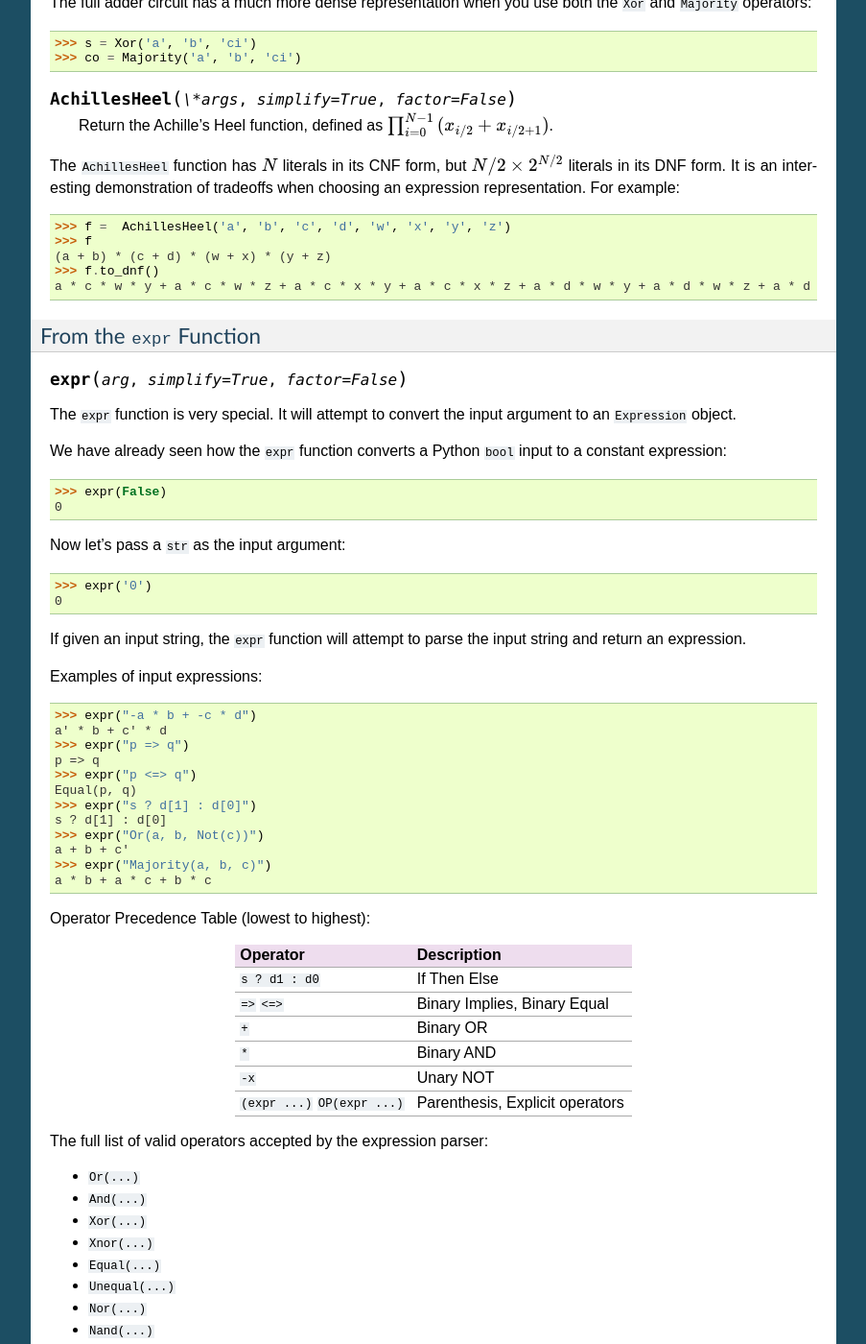
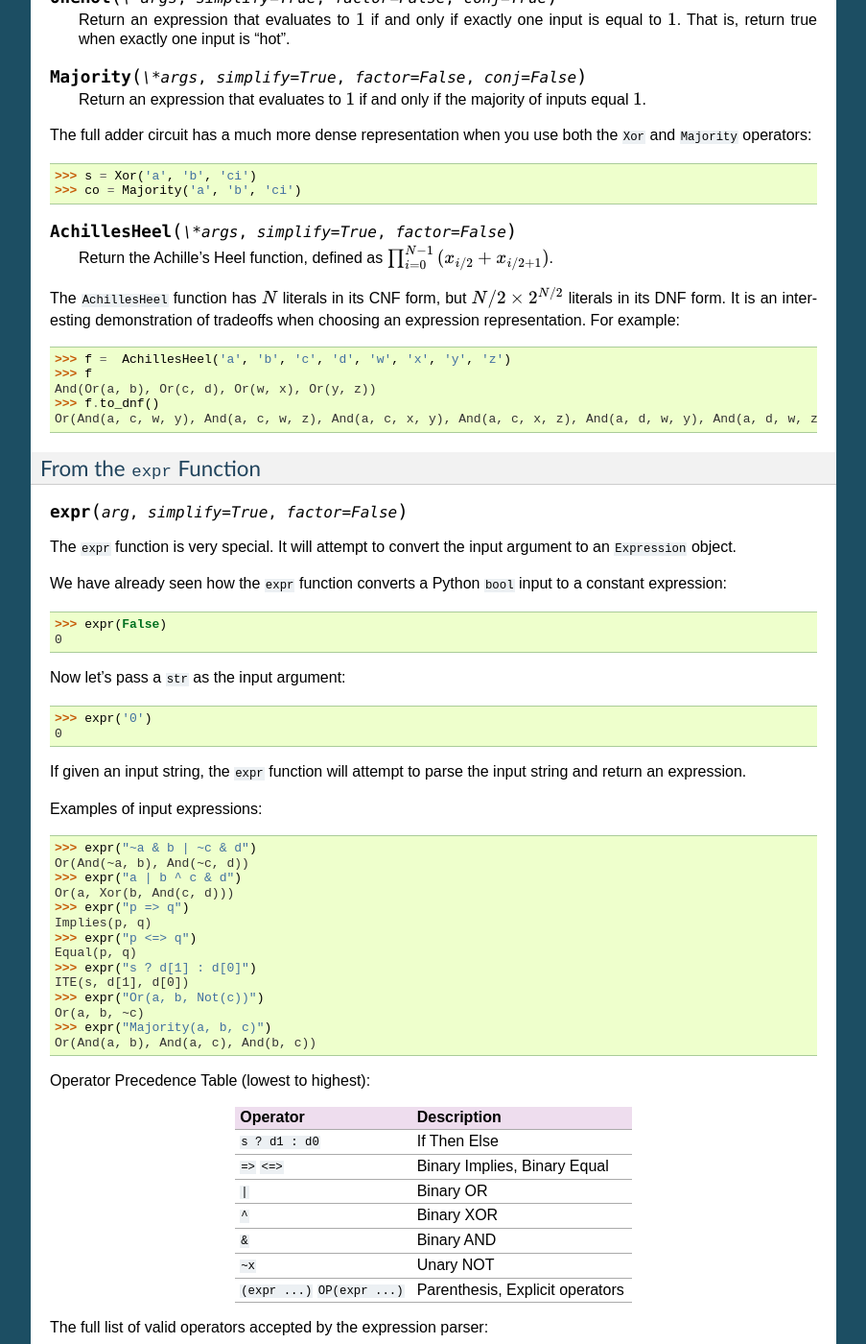
Before and after one commit to cjdrake/pyeda, a Sphinx documentation site: the page built from doc/source/expr.rst, in a window 1280 px wide and 1400 px high, scrolled down 6747 px. Shown: the whole window at 96% size, without its empty margins (198-1101 px from the left). Built offline with Sphinx 7.4.7, drawn with Linux system fonts in a browser that asks for light colours; some of the changed text lies outside the part shown.

Commit message:
Update documentation for 0.19

```diff
--- a/doc/source/boolalg.rst
+++ b/doc/source/boolalg.rst
@@ -475,7 +475,7 @@ so we will normally shorten that statement to just
 ::
 
    >>> truthtable2expr(f)
-   x[0] * x[1] * x[2]
+   And(x[0], x[1], x[2])
 
 Let's define another game with a slightly more interesting rule:
 "you win if the majority of flips come up heads".
@@ -511,7 +511,7 @@ You can express it as a truth table::
 or as an expression::
 
    >>> truthtable2expr(f)
-   x[0]' * x[1] * x[2] + x[0] * x[1]' * x[2] + x[0] * x[1] * x[2]' + x[0] * x[1] * x[2]
+   Or(And(~x[0], x[1], x[2]), And(x[0], ~x[1], x[2]), And(x[0], x[1], ~x[2]), And(x[0], x[1], x[2]))
 
 PyEDA Variable/Function Base Classes
 ====================================
--- a/doc/source/expr.rst
+++ b/doc/source/expr.rst
@@ -81,9 +81,9 @@ For example, here is a sneak peak of Shannon expansions::
 
    >>> a, b = map(exprvar, 'ab')
    >>> zero.expand([a, b], conj=True)
-   (a + b) * (a + b') * (a' + b) * (a' + b')
+   And(Or(a, b), Or(a, ~b), Or(~a, b), Or(~a, ~b))
    >>> one.expand([a, b])
-   a' * b' + a' * b + a * b' + a * b
+   Or(And(~a, ~b), And(~a, b), And(a, ~b), And(a, b))
 
 Expression Literals
 ===================
@@ -184,15 +184,15 @@ apply Python's ``-`` unary negate operator.
 For example, let's create a variable and its complement::
 
    >>> a = exprvar('a')
-   >>> -a
-   a'
-   >>> type(-a)
+   >>> ~a
+   ~a
+   >>> type(~a)
    pyeda.boolalg.expr.ExprComplement
 
 All complements created from the same variable instance are not just identical,
 they all refer to the same object::
 
-   >>> id(-a) == id(-a)
+   >>> id(~a) == id(~a)
    True
 
 Constructing Expressions
@@ -208,18 +208,24 @@ we will learn how to construct more interesting expressions.
 From Constants, Variables, and Python Operators
 -----------------------------------------------
 
-PyEDA overloads Python's ``-``, ``+`` and ``*`` operators with NOT, OR, and AND,
-respectively.
+PyEDA overloads Python's ``~``, ``|``, ``^``, and ``&`` operators with
+NOT, OR, XOR, and AND, respectively.
 
-.. note:: `Sympy <http://sympy.org>`_ overloads ``~``, ``|``, and ``&``
-   for NOT, OR, and AND.
-   PyEDA uses these operators for bit vectors instead.
+.. note:: Version 0.18 of PyEDA used ``-``, ``+``, and ``*`` for
+   NOT, OR, and AND.
+   This is currently maintained for backwards-compatibility,
+   but will go away in some future release.
+   See `issue #53 <https://github.com/cjdrake/pyeda/issues/53>`_ for details.
 
 Let's jump in by creating a full adder::
 
    >>> a, b, ci = map(exprvar, "a b ci".split())
-   >>> s = -a * -b * ci + -a * b * -ci + a * -b * -ci + a * b * ci
-   >>> co = a * b + a * ci + b * ci
+   >>> s = ~a & ~b & ci | ~a & b & ~ci | a & ~b & ~ci | a & b & ci
+   >>> co = a & b | a & ci | b & ci
+
+Using XOR looks a lot nicer for the sum output::
+
+   >>> s = a ^ b ^ ci
 
 You can use the ``expr2truthtable`` function to do a quick check that the
 sum logic is correct::
@@ -274,13 +280,13 @@ and PyEDA will automatically parse and convert them to variables.
 For example, the following two statements are equivalent::
 
    >>> Not('a[0]')
-   a[0]'
+   ~a[0]
 
 and::
 
    >>> a0 = exprvar('a', 0)
    >>> Not(a0)
-   a[0]'
+   ~a[0]
 
 Primary Operators
 ^^^^^^^^^^^^^^^^^
@@ -332,6 +338,11 @@ primary operators.
 
    Return an expression that evaluates to :math:`1` if and only if the input
    parity is odd.
+
+The word **parity** in this context refers to whether the number of ones in the
+input is even (divisible by two).
+For example, the input string "0101" has *even* parity (2 ones),
+and the input string "0001" has *odd* parity (1 ones).
 
 The full adder circuit has a more dense representation when you
 use the ``Xor`` operator::
@@ -445,9 +456,9 @@ For example::
 
    >>> f =  AchillesHeel('a', 'b', 'c', 'd', 'w', 'x', 'y', 'z')
    >>> f
-   (a + b) * (c + d) * (w + x) * (y + z)
+   And(Or(a, b), Or(c, d), Or(w, x), Or(y, z))
    >>> f.to_dnf()
-   a * c * w * y + a * c * w * z + a * c * x * y + a * c * x * z + a * d * w * y + a * d * w * z + a * d * x * y + a * d * x * z + b * c * w * y + b * c * w * z + b * c * x * y + b * c * x * z + b * d * w * y + b * d * w * z + b * d * x * y + b * d * x * z
+   Or(And(a, c, w, y), And(a, c, w, z), And(a, c, x, y), And(a, c, x, z), And(a, d, w, y), And(a, d, w, z), And(a, d, x, y), And(a, d, x, z), And(b, c, w, y), And(b, c, w, z), And(b, c, x, y), And(b, c, x, z), And(b, d, w, y), And(b, d, w, z), And(b, d, x, y), And(b, d, x, z))
 
 From the ``expr`` Function
 --------------------------
@@ -473,18 +484,20 @@ string and return an expression.
 
 Examples of input expressions::
 
-   >>> expr("-a * b + -c * d")
-   a' * b + c' * d
+   >>> expr("~a & b | ~c & d")
+   Or(And(~a, b), And(~c, d))
+   >>> expr("a | b ^ c & d")
+   Or(a, Xor(b, And(c, d)))
    >>> expr("p => q")
-   p => q
+   Implies(p, q)
    >>> expr("p <=> q")
    Equal(p, q)
    >>> expr("s ? d[1] : d[0]")
-   s ? d[1] : d[0]
+   ITE(s, d[1], d[0])
    >>> expr("Or(a, b, Not(c))")
-   a + b + c'
+   Or(a, b, ~c)
    >>> expr("Majority(a, b, c)")
-   a * b + a * c + b * c
+   Or(And(a, b), And(a, c), And(b, c))
 
 Operator Precedence Table (lowest to highest):
 
@@ -496,11 +509,13 @@ Operator Precedence Table (lowest to highest):
 | ``=>``                               | Binary Implies,                       |
 | ``<=>``                              | Binary Equal                          |
 +--------------------------------------+---------------------------------------+
-| ``+``                                | Binary OR                             |
+| ``|``                                | Binary OR                             |
 +--------------------------------------+---------------------------------------+
-| ``*``                                | Binary AND                            |
+| ``^``                                | Binary XOR                            |
 +--------------------------------------+---------------------------------------+
-| ``-x``                               | Unary NOT                             |
+| ``&``                                | Binary AND                            |
++--------------------------------------+---------------------------------------+
+| ``~x``                               | Unary NOT                             |
 +--------------------------------------+---------------------------------------+
 | ``(expr ...)``                       | Parenthesis,                          |
 | ``OP(expr ...)``                     | Explicit operators                    |
@@ -534,7 +549,7 @@ Unsimplified
 An unsimplified expression consists of the following components:
 
 * Constants
-* Expressions that can *easily* be converted to constants (eg :math:`x + -x = 1`)
+* Expressions that can *easily* be converted to constants (eg :math:`x + x' = 1`)
 * Literals
 * Primary operators: ``Not``, ``Or``, ``And``
 * Secondary operators
@@ -546,7 +561,7 @@ The depth of the unsimplified expression is two::
 
    >>> f = Or('a', Or('b', 'c'), simplify=False)
    >>> f.args
-   frozenset({a, b + c})
+   (a, Or(b, c))
    >>> f.depth
    2
 
@@ -575,24 +590,24 @@ and all sub-expressions that can be easily converted to constants.
 All expressions constructed using overloaded operatiors are automatically
 simplified::
 
-   >>> a + 0
+   >>> a | 0
    a
-   >>> a + 1
+   >>> a | 1
    1
-   >>> a + b * -b
+   >>> a | b & ~b
    a
 
 Unsimplified expressions are not very useful,
 so the factory functions also simplify by default::
 
-   >>> Or(a, And(b, -b))
+   >>> Or(a, And(b, ~b))
    a
 
 To simplify an expression, use the ``simplify`` method::
 
    >>> f = Or(a, 0, simplify=False)
    >>> f
-   0 + a
+   Or(0, a)
    >>> g = f.simplify()
    >>> g
    a
@@ -620,21 +635,21 @@ and uses DeMorgan's transform to eliminate ``Not`` operators.
 You can factor all secondary operators::
 
    >>> Xor(a, b, c).factor()
-   a' * b' * c + a' * b * c' + a * b' * c' + a * b * c
+   Or(And(~a, ~b, c), And(~a, b, ~c), And(a, ~b, ~c), And(a, b, c))
    >>> Implies(p, q).factor()
-   p' + q
+   Or(~p, q)
    >>> Equal(a, b, c).factor()
-   a' * b' * c' + a * b * c
+   Or(And(~a, ~b, ~c), And(a, b, c))
    >>> ITE(s, a, b).factor()
-   a * s + b * s'
+   Or(And(b, Or(a, b, ~ci), Or(a, ~b, ci)), And(a, Or(And(~a, ~b, ci), And(~a, b, ~ci))))
 
 Factoring also eliminates all ``Not`` operators,
 by using DeMorgan's law::
 
-   >>> Not(a + b).factor()
-   a' * b'
-   >>> Not(a * b).factor()
-   a' + b'
+   >>> Not(a | b).factor()
+   And(~a, ~b)
+   >>> Not(a & b).factor()
+   Or(~a, ~b)
 
 Normal Form
 -----------
@@ -654,9 +669,9 @@ The preferred method for creating normal form expressions is to use the
 
    >>> f = Xor(a, Implies(b, c))
    >>> f.to_dnf()
-   a' * b' + a' * c + a * b * c'
+   Or(And(~a, ~b), And(~a, c), And(a, b, ~c))
    >>> f.to_cnf()
-   (a' + b) * (a' + c') * (a + b' + c)
+   And(Or(~a, b), Or(~a, ~c), Or(a, ~b, c))
 
 Canonical Normal Form
 ---------------------
@@ -675,9 +690,9 @@ Using the same function from the previous section as an example::
 
    >>> f = Xor(a, Implies(b, c))
    >>> f.to_cdnf()
-   a' * b' * c' + a' * b' * c + a' * b * c + a * b * c'
+   Or(And(~a, ~b, ~c), And(~a, ~b, c), And(~a, b, c), And(a, b, ~c))
    >>> f.to_ccnf()
-   (a + b' + c) * (a' + b + c) * (a' + b + c') * (a' + b' + c')
+   And(Or(a, ~b, c), Or(~a, b, c), Or(~a, b, ~c), Or(~a, ~b, ~c))
 
 Satisfiability
 ==============
@@ -732,7 +747,7 @@ To convert an expression to Tseitin's encoding, use the ``tseitin`` method::
    >>> f = Xor('a', Implies('b', 'c'))
    >>> tf = f.tseitin()
    >>> tf
-   (a + aux[0]') * (a' + aux[0] + b' + c) * (a' + aux[2]') * (a + aux[1]' + aux[2]) * (aux[0] + aux[2]) * (aux[0]' + b) * (aux[0]' + c') * (aux[1] + aux[2]') * (aux[1] + b) * (aux[1] + c') * (aux[1]' + b' + c)
+   And(Or(a, ~aux[0]), Or(~a, aux[0], ~b, c), Or(~a, ~aux[2]), Or(a, ~aux[1], aux[2]), Or(aux[0], aux[2]), Or(~aux[0], b), Or(~aux[0], ~c), Or(aux[1], ~aux[2]), Or(aux[1], b), Or(aux[1], ~c), Or(~aux[1], ~b, c))
 
 As you can see, Tseitin's encoding introduces several "auxiliary" variables
 into the expression.
@@ -742,7 +757,7 @@ parameter::
 
    >>> f = Xor('a', Implies('b', 'c'))
    >>> f.tseitin(auxvarname='z')
-   (a + z[0]') * (a' + b' + c + z[0]) * (a' + z[2]') * (z[1] + z[2]') * (a + z[1]' + z[2]) * (b + z[1]) * (c' + z[1]) * (b' + c + z[1]') * (b + z[0]') * (c' + z[0]') * (z[0] + z[2])
+   And(Or(a, ~z[0]), Or(~a, ~b, c, z[0]), Or(~a, ~z[2]), Or(a, ~z[1], z[2]), Or(b, z[1]), Or(~b, c, ~z[1]), Or(b, ~z[0]), Or(~c, ~z[0]), Or(~c, z[1]), Or(z[0], z[2]), Or(z[1], ~z[2]))
 
 You will see the auxiliary variables in the satisfying points::
 
--- a/doc/source/queens.rst
+++ b/doc/source/queens.rst
@@ -109,7 +109,7 @@ because all constraints must simultaneously be valid.
 
 ::
 
-   >>> S = R * C * DLR * DRL
+   >>> S = R & C & DLR & DRL
 
 Verify the formula is in CNF form, and show how large it is::
 
--- a/doc/source/sudoku.rst
+++ b/doc/source/sudoku.rst
@@ -125,12 +125,12 @@ and at least one must be true".
 ::
 
    >>> f
-   (a' + b') * (a' + c') * (b' + c') * (a + b + c)
+   And(Or(~a, ~b), Or(~a, ~c), Or(~b, ~c), Or(a, b, c))
 
 In disjunctive normal (sum-of-products) form, the function looks like this::
 
    >>> f.to_dnf()
-   a' * b' * c + a' * b * c' + a * b' * c'
+   Or(And(~a, ~b, c), And(~a, b, ~c), And(a, ~b, ~c))
 
 Value Constraints
 -----------------
@@ -287,7 +287,7 @@ let's use the `PicoSAT <http://fmv.jku.at/picosat>`_ fast SAT solver to crunch t
 
    >>> def solve(grid):
    ...     I = parse_grid(grid)
-   ...     cnf = I * S
+   ...     cnf = I & S
    ...     return cnf.satisfy_one()
 
 Here is the solution to the :ref:`Example_grid`::
```
Also changed, not shown: other parts of doc/source/expr.rst (+1 -1 lines), README.rst (+52 -52 lines).
